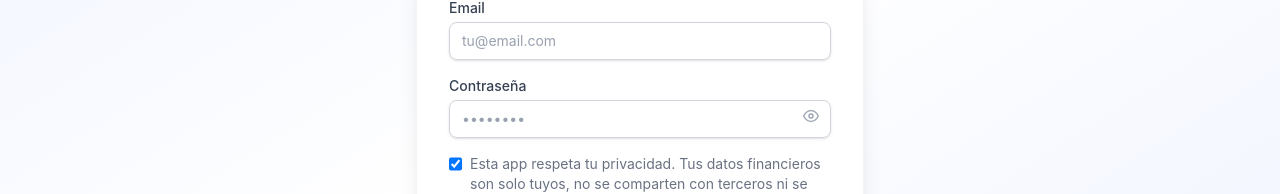
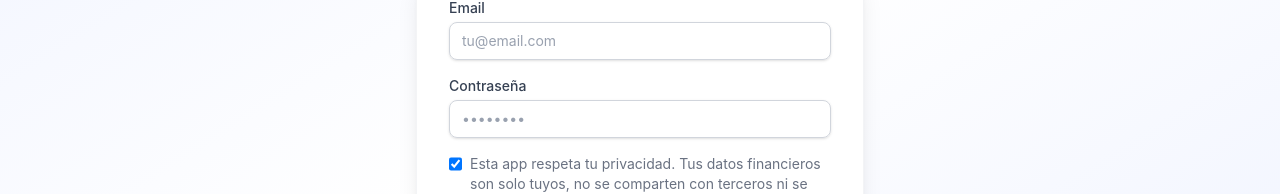
Before and after one commit to luis1558/Gastos-frontend, a React (Vite) app: page /login in a window 1280 px wide. Shown: the part 332-526 px from the top of the page. Built offline with nearby package versions, Linux system fonts and the light colour scheme; no server answers.

Commit message:
Revert "fix(expenses): show correct toast on edit vs move"
This reverts commit 4b0ba972386eac4ee79ee0cf5cb1c07752fb10e4.

```diff
--- a/src/features/auth/pages/LoginPage.tsx
+++ b/src/features/auth/pages/LoginPage.tsx
@@ -1,9 +1,7 @@
-import { useState } from 'react'
 import { useForm } from 'react-hook-form'
 import { zodResolver } from '@hookform/resolvers/zod'
 import { z } from 'zod'
 import { Link } from 'react-router-dom'
-import { FiEye, FiEyeOff } from 'react-icons/fi'
 import { AuthLayout } from '../../../layouts/AuthLayout'
 import { Input } from '../../../components/ui/Input'
 import { Button } from '../../../components/ui/Button'
@@ -19,7 +17,6 @@ type LoginForm = z.infer<typeof loginSchema>
 
 export function LoginPage() {
   const login = useLogin()
-  const [showPassword, setShowPassword] = useState(false)
   const { register, handleSubmit, formState: { errors } } = useForm<LoginForm>({
     resolver: zodResolver(loginSchema),
   })
@@ -39,25 +36,14 @@ export function LoginPage() {
           error={errors.email?.message}
           {...register('email')}
         />
-        <div className="relative">
         <Input
           id="password"
           label="Contraseña"
-            type={showPassword ? 'text' : 'password'}
+          type="password"
           placeholder="••••••••"
           error={errors.password?.message}
-            className="pr-10"
           {...register('password')}
         />
-          <button
-            type="button"
-            onClick={() => setShowPassword((v) => !v)}
-            className="absolute right-3 top-8 text-gray-400 hover:text-gray-600 dark:hover:text-gray-300"
-            tabIndex={-1}
-          >
-            {showPassword ? <FiEyeOff size={16} /> : <FiEye size={16} />}
-          </button>
-        </div>
 
         {login.error && (
           <div className="p-3 bg-red-50 border border-red-200 rounded-lg text-sm text-red-700 dark:bg-red-900/30 dark:border-red-800 dark:text-red-300">
--- a/src/features/expenses/hooks.ts
+++ b/src/features/expenses/hooks.ts
@@ -44,9 +44,8 @@ export function useUpdateExpense() {
       }
     },
     onSuccess: (_data, variables) => {
-      const isMoved = (variables.data.period_month !== undefined || variables.data.period_year !== undefined) && variables.data.amount === undefined
-      const isEdited = variables.data.amount !== undefined
-      toast.success(isMoved ? 'Gasto movido' : isEdited ? 'Gasto editado' : 'Gasto actualizado')
+      const moved = variables.data.period_month !== undefined || variables.data.period_year !== undefined
+      toast.success(moved ? 'Gasto movido' : 'Gasto actualizado')
     },
     onError: (_err, _vars, context) => {
       context?.snapshots?.forEach(([key, data]) => qc.setQueryData(key, data))
```
Lines whose indentation alone changed are shown as unchanged.
